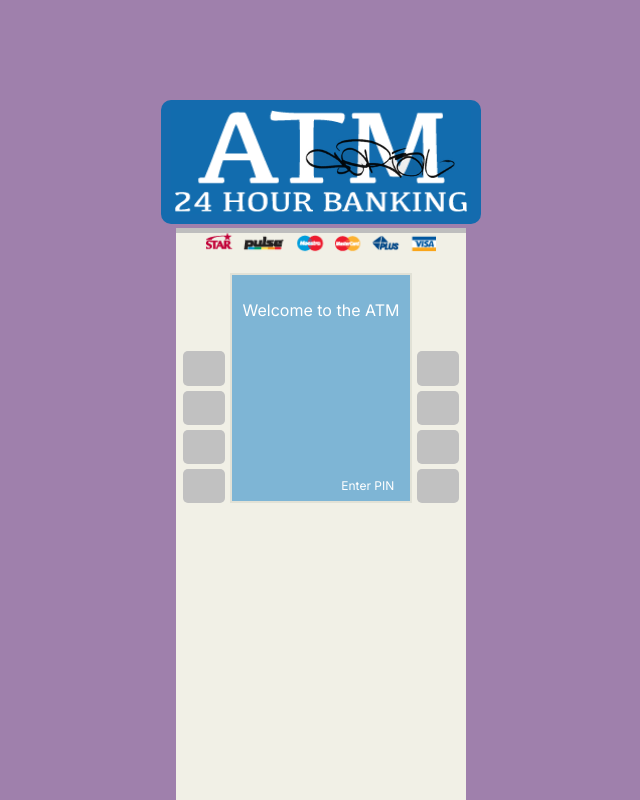
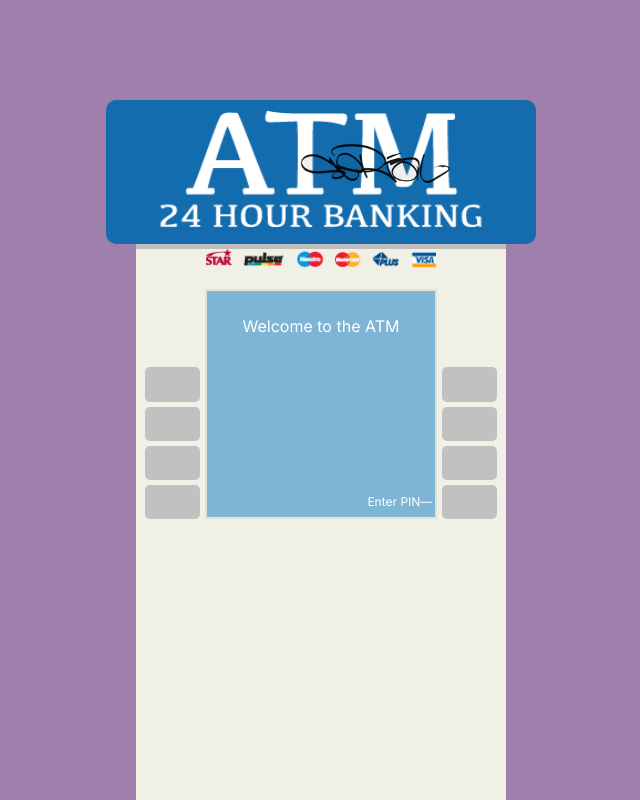
Before and after one commit to muhtasim-chowdhury/frontend_homework, a Next.js app: page / in a window 1280 px wide. Shown: the whole page, without its empty margins (319-959 px from the left). Built offline with nearby package versions, Linux system fonts and the light colour scheme.

Commit message:
add more button functionality

```diff
--- a/src/app/page.module.css
+++ b/src/app/page.module.css
@@ -16,13 +16,11 @@
 
 .atm_sign_ctn {
     position: relative;
+    background-color: #146bae;
+    border-radius: 10px;
+    padding: 10px 50px;
 }
 
-.atm_sign {
-    border-radius: 10px;
-    padding: 10px;
-    background-color: #146bae;
-}
 
 .graffiti {
     position: absolute;
@@ -35,7 +33,7 @@
     flex-direction: column;
     align-items: center;
     background: #f1f0e6;
-    width: 290px;
+    width: 370px;
     border-top: #bebebe 5px solid;
     flex-grow: 1;
 }
@@ -66,6 +64,12 @@
     grid-area: 4 / 3 / span 1 / 5;
 }
 
+.balance {
+    grid-area: 4 / 3 / span 1 / 5;
+    text-align: center;
+    color: white;
+}
+
 .screen_background {
     grid-area: 1 / 2 / 7 / 6;
     background: #7eb5d5;
@@ -79,13 +83,33 @@
     justify-content: center;
     align-items: center;
     color: white;
+    padding: 5px;
 }
 
-.screen_options {
+.left_btn_text {
     color: white;
     font-size: 12px;
     display: flex;
     flex-direction: row;
-    justify-content: center;
+    justify-content: flex-start;
     align-items: center;
+    margin-left: 5px;
 }
+
+.left_btn_text::before {
+    content: '—'
+}
+
+.right_btn_text {
+    color: white;
+    font-size: 12px;
+    display: flex;
+    flex-direction: row;
+    justify-content: flex-end;
+    align-items: center;
+    margin-right: 5px;
+}
+
+.right_btn_text::after {
+    content: '—'
+}
--- a/src/app/page.tsx
+++ b/src/app/page.tsx
@@ -1,6 +1,6 @@
 "use client"
 
-import { useState, Fragment } from 'react'
+import { useState, useEffect, Fragment } from 'react'
 import Image from 'next/image'
 import styles from './page.module.css'
 
@@ -8,30 +8,41 @@ type CardType = 'star' | 'pulse' | 'mastercard' | 'visa';
 
 interface User {
   name: string,
-  cardType: CardType
+  cardType: CardType,
+  balance: number
 }
 
+// initial user data
 const pinToUser: {[pin: string]: User} = {
   '1234': {
     name: 'Peter Parker',
-    cardType: 'star'
+    cardType: 'star',
+    balance: 1000
   },
   '3333': {
     name: 'Jonnah Jameson',
-    cardType: 'pulse'
+    cardType: 'pulse',
+    balance: 50000
   }
 }
 
 enum Screen {
   Welcome = "WELCOME",
+  Dashboard = "DASHBOARD",
+  Balance = "BALANCE",
   PinInput = "PININPUT",
-  Dashboard = "DASHBOARD"
+  Deposit = "DEPOSIT",
+  Withdraw = "WITHDRAW"
 }
 
 export default function ATM() {
   const [screen, setScreen] = useState(Screen.Welcome);
   const [inputValue, setInputValue] = useState('');
   const [user, setUser] = useState<null | User>(null);
+
+  useEffect(() => {
+    setInputValue('');
+  }, [screen])
 
   const leftSideButtons = () => {
     return [1, 2, 3, 4].map(btnNum => {
@@ -40,14 +51,14 @@ export default function ATM() {
       let label = '';
       if (screen === Screen.Dashboard) {
         switch(btnNum) {
-          case 3: label = "Withdraw"; break;
-          case 4: label = "Deposit"; break;
+          case 3: label = "Withdraw"; handleClick = () => setScreen(Screen.Withdraw); break;
+          case 4: label = "Deposit"; handleClick = () => setScreen(Screen.Deposit); break;
         }
       }
 
       return (<Fragment key={btnNum}>
-        <button style={{gridArea: `${gridRowStart} / 1 / span 1 / span 1`}}></button>
-        <div className={styles.screen_options} style={{gridArea: `${gridRowStart} / 2 / span 1 / span 2`}}>{label}</div>
+        <button onClick={handleClick} style={{gridArea: `${gridRowStart} / 1 / span 1 / span 1`}}></button>
+        {label && <div className={styles.left_btn_text} style={{gridArea: `${gridRowStart} / 2 / span 1 / span 2`}}>{label}</div>}
       </Fragment>)
     })
   }
@@ -66,50 +77,77 @@ export default function ATM() {
         }
       } else if (screen === Screen.Dashboard) {
         switch(btnNum) {
-          case 6: label = "Exit"; break;
-          case 7: label = "Balance"; break;
-          case 8: label = "Re-Enter PIN"; break;
+          case 6: label = "Exit"; handleClick = () => setScreen(Screen.Welcome); break;
+          case 7: label = "Balance"; handleClick = () => setScreen(Screen.Balance); break;
+          case 8: label = "Re-Enter PIN"; handleClick = () => setScreen(Screen.PinInput); break;
+        }
+      } else if (screen === Screen.Balance) {
+        switch(btnNum) {
+          case 8: label = "Back"; handleClick = () => setScreen(Screen.Dashboard); break;
         }
       }
 
 
       return (<Fragment key={btnNum}>
         <button onClick={handleClick} style={{gridArea: `${gridRowStart} / 6 / span 1 / span 1`}}></button>
-        <div className={styles.screen_options} style={{gridArea: `${gridRowStart} / 4 / span 1 / span 2`}}>{label}</div>
+        {label && <div className={styles.right_btn_text} style={{gridArea: `${gridRowStart} / 4 / span 1 / span 2`}}>{label}</div>}
       </Fragment>)
     })
   }
 
   const inputBox = () => {
+    let handleEnter = () => {}
 
-    const handleEnter = (e: any) => {
-      if (e.key !== 'Enter') {
-        return;
+    if (screen === Screen.PinInput) {
+      handleEnter = () => {
+        // normally would make API call to backend to fetch user data
+        // but in the interest of saving time, using mock data
+        const userObject = pinToUser[inputValue];
+        setUser(userObject);
+        setScreen(Screen.Dashboard);
       }
+    } else if (screen === Screen.Deposit && user) {
+      handleEnter = () => {
+        setUser({...user, balance: user?.balance + Number(inputValue)});
+        setScreen(Screen.Dashboard);
+      }
+    } else if (screen === Screen.Withdraw && user) {
+      handleEnter = () => {
+        if (user?.balance < Number(inputValue)) {
+          return alert("Not Enough Funds")
+        }
 
-      // normally would make API call to backend to fetch user data
-      // but in the interest of saving time, using mock data
-      const userObject = pinToUser[inputValue];
-      setUser(userObject);
-      setScreen(Screen.Dashboard);
+        setUser({...user, balance: user?.balance - Number(inputValue)});
+        setScreen(Screen.Dashboard);
+      }
     }
 
-    if (screen === Screen.PinInput) {
+    if ([Screen.PinInput, Screen.Deposit, Screen.Withdraw].includes(screen)) {
       return (
         <input
           value={inputValue}
           onChange={e => setInputValue(e.target.value)}
-          onKeyUp={handleEnter}
+          onKeyUp={e => e.key === "Enter" && handleEnter()}
         />
       )
     }
+  }
+
+  const viewBalance = () => {
+    if (screen === Screen.Balance) {
+      return (
+        <div className={styles.balance}>${user?.balance}</div>
+         )
+    }
+    return null;
   }
 
   const getHeader = () => {
     switch(screen) {
       case Screen.Welcome: return 'Welcome to the ATM';
       case Screen.PinInput: return 'Please enter PIN';
-      case Screen.Dashboard: return `Hi ${user?.name}! Please make a choice`
+      case Screen.Dashboard: return `Hi ${user?.name}! Please make a choice...`
+      case Screen.Balance: return 'Balance'
     }
   }
 
@@ -120,9 +158,8 @@ export default function ATM() {
           <Image
             src="/assets/atm_sign.png"
             alt="Atm Sign"
-            className={styles.atm_sign}
-            width={300}
-            height={104}
+            width={330}
+            height={120}
           />
           <Image
             src="/assets/graffiti.png"
@@ -147,8 +184,7 @@ export default function ATM() {
             {leftSideButtons()}
             {rightSideButtons()}
             {inputBox()}
-
-
+            {viewBalance()}
           </div>
         </div>
       </div>
```
